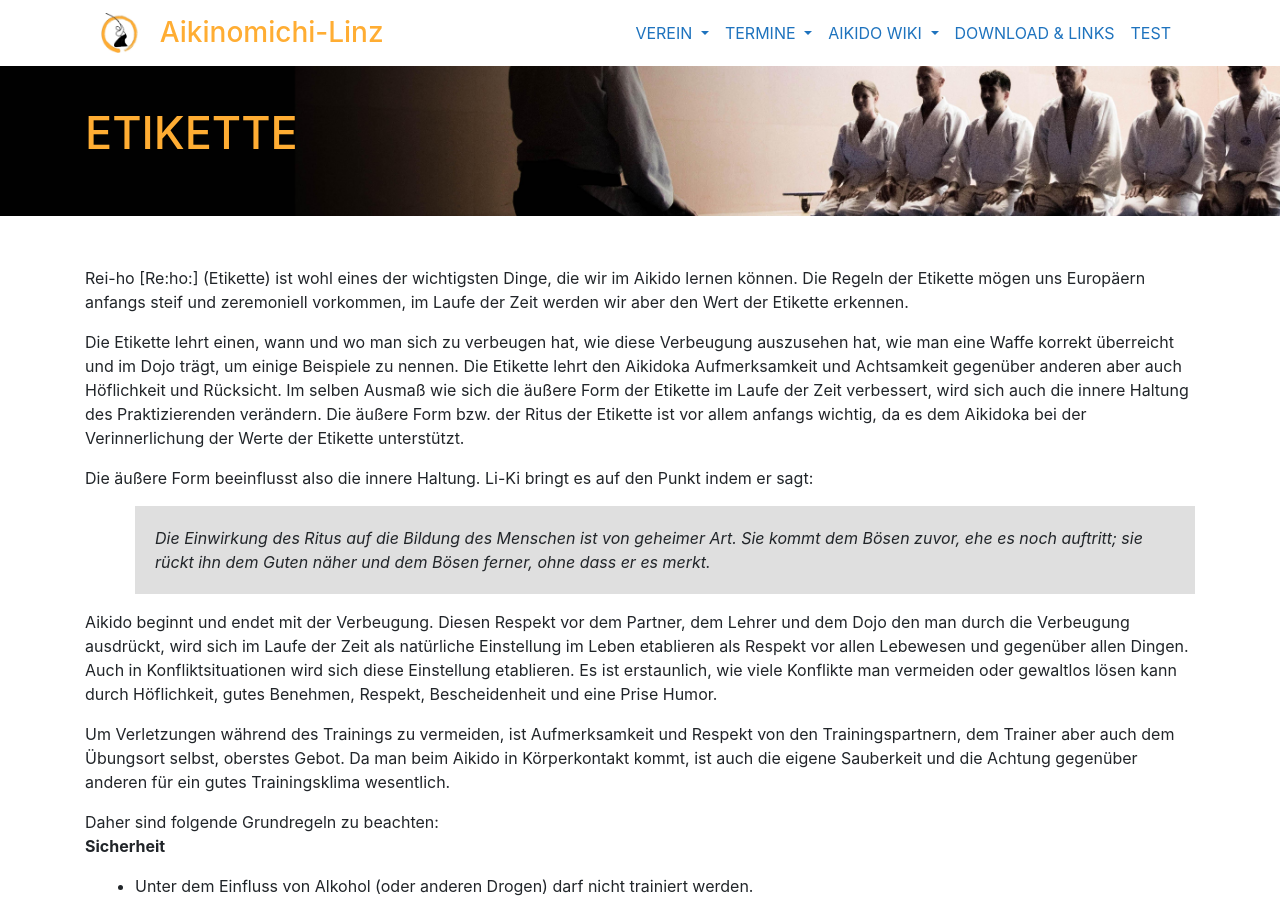
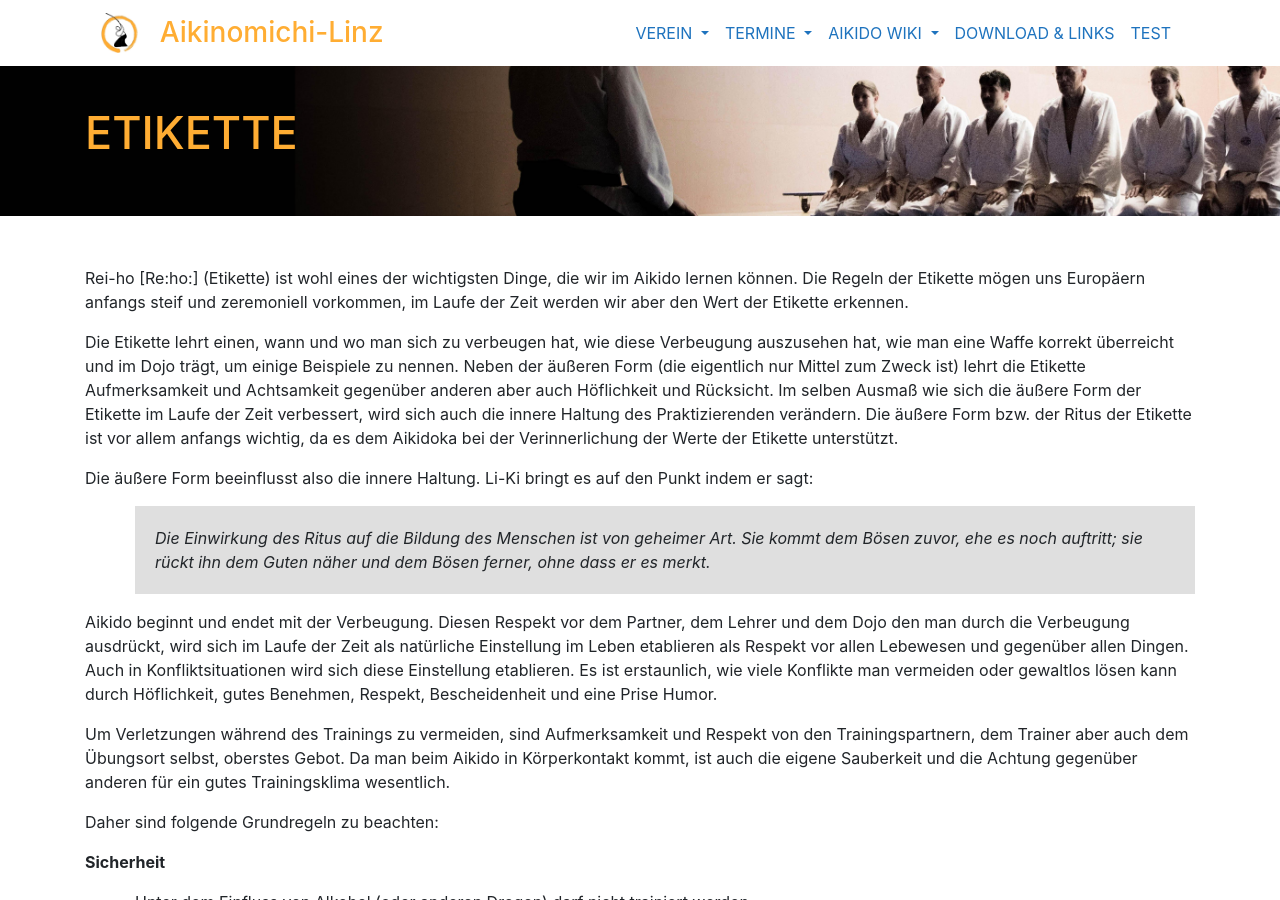
Before and after one commit to TWachs/aikinomichi-linz, a Jekyll site: the page built from etikette.md, in a window 1280 px wide and 900 px high. Built offline with Jekyll 4.4.1, drawn with Linux system fonts in a browser that asks for light colours; nearby versions of some CDN libraries.

Commit message:
Update etikette.md
typos corrected

```diff
--- a/etikette.md
+++ b/etikette.md
@@ -8,7 +8,7 @@
 
 Rei-ho \[Re:ho:\] (Etikette) ist wohl eines der wichtigsten Dinge, die wir im Aikido lernen können. Die Regeln der Etikette mögen uns Europäern anfangs steif und zeremoniell vorkommen, im Laufe der Zeit werden wir aber den Wert der Etikette erkennen.
 
-Die Etikette lehrt einen, wann und wo man sich zu verbeugen hat, wie diese Verbeugung auszusehen hat, wie man eine Waffe korrekt überreicht und im Dojo trägt, um einige Beispiele zu nennen. Die Etikette lehrt den Aikidoka Aufmerksamkeit und Achtsamkeit gegenüber anderen aber auch Höflichkeit und Rücksicht. Im selben Ausmaß wie sich die äußere Form der Etikette im Laufe der Zeit verbessert, wird sich auch die innere Haltung des Praktizierenden verändern. Die äußere Form bzw. der Ritus der Etikette ist vor allem anfangs wichtig, da es dem Aikidoka bei der Verinnerlichung der Werte der Etikette unterstützt.
+Die Etikette lehrt einen, wann und wo man sich zu verbeugen hat, wie diese Verbeugung auszusehen hat, wie man eine Waffe korrekt überreicht und im Dojo trägt, um einige Beispiele zu nennen. Neben der äußeren Form (die eigentlich nur Mittel zum Zweck ist) lehrt die Etikette Aufmerksamkeit und Achtsamkeit gegenüber anderen aber auch Höflichkeit und Rücksicht. Im selben Ausmaß wie sich die äußere Form der Etikette im Laufe der Zeit verbessert, wird sich auch die innere Haltung des Praktizierenden verändern. Die äußere Form bzw. der Ritus der Etikette ist vor allem anfangs wichtig, da es dem Aikidoka bei der Verinnerlichung der Werte der Etikette unterstützt.
 
 Die äußere Form beeinflusst also die innere Haltung. Li-Ki bringt es auf den Punkt indem er sagt:
 
@@ -16,9 +16,10 @@
 
 Aikido beginnt und endet mit der Verbeugung. Diesen Respekt vor dem Partner, dem Lehrer und dem Dojo den man durch die Verbeugung ausdrückt, wird sich im Laufe der Zeit als natürliche Einstellung im Leben etablieren als Respekt vor allen Lebewesen und gegenüber allen Dingen. Auch in Konfliktsituationen wird sich diese Einstellung etablieren. Es ist erstaunlich, wie viele Konflikte man vermeiden oder gewaltlos lösen kann durch Höflichkeit, gutes Benehmen, Respekt, Bescheidenheit und eine Prise Humor.
 
-Um Verletzungen während des Trainings zu vermeiden, ist Aufmerksamkeit und Respekt von den Trainingspartnern, dem Trainer aber auch dem Übungsort selbst, oberstes Gebot. Da man beim Aikido in Körperkontakt kommt, ist auch die eigene Sauberkeit und die Achtung gegenüber anderen für ein gutes Trainingsklima wesentlich.
+Um Verletzungen während des Trainings zu vermeiden, sind Aufmerksamkeit und Respekt von den Trainingspartnern, dem Trainer aber auch dem Übungsort selbst, oberstes Gebot. Da man beim Aikido in Körperkontakt kommt, ist auch die eigene Sauberkeit und die Achtung gegenüber anderen für ein gutes Trainingsklima wesentlich.
 
 Daher sind folgende Grundregeln zu beachten:
+
 **Sicherheit**
 
 * Unter dem Einfluss von Alkohol (oder anderen Drogen) darf nicht trainiert werden.
```
